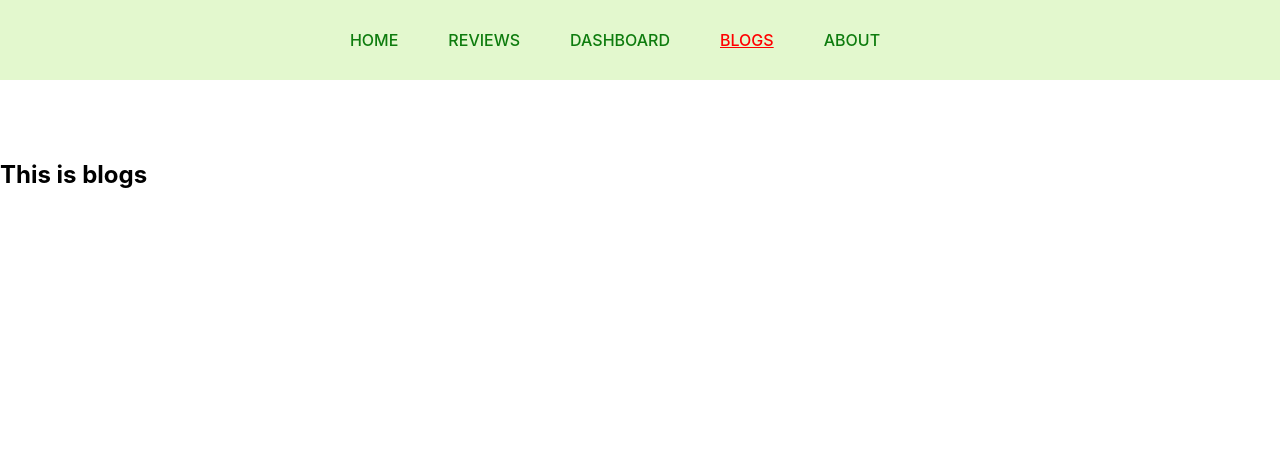
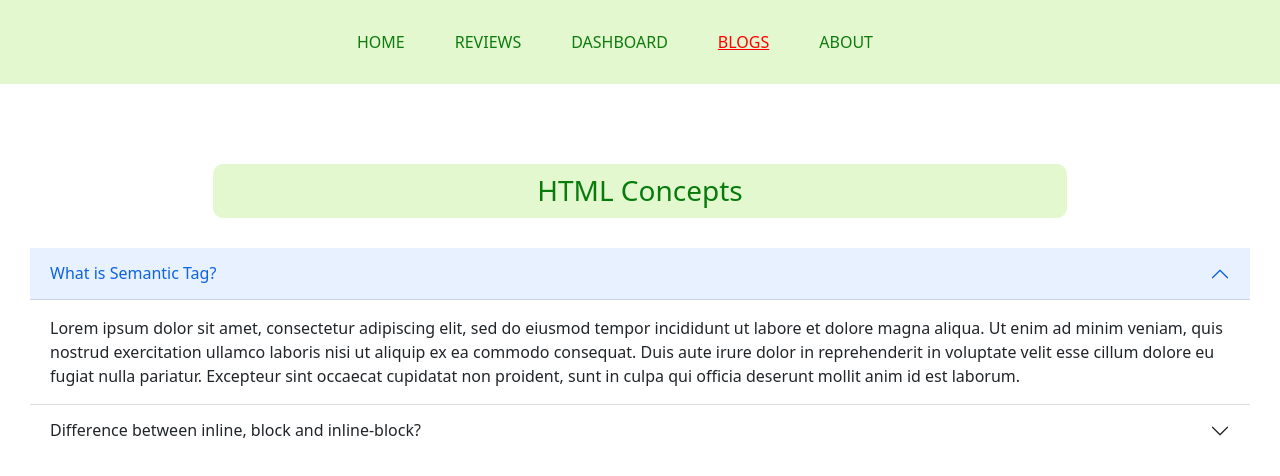
Before and after one commit to ariful892/Computer-hut, a React (Create React App) app: page /blogs in a window 1280 px wide. Shown: the top 476 px of the page. Built offline with nearby package versions, Linux system fonts and the light colour scheme.

Commit message:
about route complete

```diff
--- a/package.json
+++ b/package.json
@@ -6,7 +6,9 @@
     "@testing-library/jest-dom": "^5.16.3",
     "@testing-library/react": "^12.1.4",
     "@testing-library/user-event": "^13.5.0",
+    "bootstrap": "^5.1.3",
     "react": "^18.0.0",
+    "react-bootstrap": "^2.2.3",
     "react-dom": "^18.0.0",
     "react-router-dom": "^6.3.0",
     "react-scripts": "5.0.0",
--- a/src/components/About/About.css
+++ b/src/components/About/About.css
@@ -0,0 +1,5 @@
+.about {
+    text-align: center;
+    padding: 50px;
+
+}
--- a/src/components/About/About.js
+++ b/src/components/About/About.js
@@ -1,9 +1,12 @@
 import React from 'react';
+import './About.css'
 
 const About = () => {
     return (
-        <div>
-            <h2>This is about</h2>
+        <div className='about'>
+            <h2 className='review-title'>About Us</h2>
+            <p>The original MacBook's production was ceased from late 2011 up through 2014, but was relaunched at the beginning of 2015. Going by names like "New MacBook" and "MacBook Retina," the 2015 version included many significant changes. Two innovations included the Force Touch trackpad and a butterfly mechanism for the keyboard's switches.</p>
+            <p>Alternatively referred to as the MBP, the MacBook Pro is a slightly thicker and optionally larger laptop than the MacBook. With more robust internals, it is geared toward users who need their laptop to perform more intensive tasks like video editing. In 2011, the MacBook Pro was the first of Apple's computers to utilize their proprietary Thunderbolt port.</p>
         </div>
     );
 };
--- a/src/components/Blogs/Blogs.css
+++ b/src/components/Blogs/Blogs.css
@@ -0,0 +1,8 @@
+.blogs {
+    margin: 30px;
+}
+
+.blogs .review-title {
+    text-align: center;
+    margin-bottom: 30px;
+}
--- a/src/components/Blogs/Blogs.js
+++ b/src/components/Blogs/Blogs.js
@@ -1,9 +1,37 @@
 import React from 'react';
+import { Accordion } from 'react-bootstrap';
+import './Blogs.css'
 
 const Blogs = () => {
     return (
-        <div>
-            <h2>This is blogs</h2>
+        <div className='blogs'>
+            <h2 className='review-title'>HTML Concepts</h2>
+            <Accordion defaultActiveKey="0" flush>
+                <Accordion.Item eventKey="0">
+                    <Accordion.Header>What is Semantic Tag?</Accordion.Header>
+                    <Accordion.Body>
+                        Lorem ipsum dolor sit amet, consectetur adipiscing elit, sed do eiusmod
+                        tempor incididunt ut labore et dolore magna aliqua. Ut enim ad minim
+                        veniam, quis nostrud exercitation ullamco laboris nisi ut aliquip ex ea
+                        commodo consequat. Duis aute irure dolor in reprehenderit in voluptate
+                        velit esse cillum dolore eu fugiat nulla pariatur. Excepteur sint occaecat
+                        cupidatat non proident, sunt in culpa qui officia deserunt mollit anim id
+                        est laborum.
+                    </Accordion.Body>
+                </Accordion.Item>
+                <Accordion.Item eventKey="1">
+                    <Accordion.Header>Difference between inline, block and inline-block?</Accordion.Header>
+                    <Accordion.Body>
+                        Lorem ipsum dolor sit amet, consectetur adipiscing elit, sed do eiusmod
+                        tempor incididunt ut labore et dolore magna aliqua. Ut enim ad minim
+                        veniam, quis nostrud exercitation ullamco laboris nisi ut aliquip ex ea
+                        commodo consequat. Duis aute irure dolor in reprehenderit in voluptate
+                        velit esse cillum dolore eu fugiat nulla pariatur. Excepteur sint occaecat
+                        cupidatat non proident, sunt in culpa qui officia deserunt mollit anim id
+                        est laborum.
+                    </Accordion.Body>
+                </Accordion.Item>
+            </Accordion>
         </div>
     );
 };
--- a/src/components/Dashboard/Dashboard.css
+++ b/src/components/Dashboard/Dashboard.css
@@ -10,3 +10,9 @@
     padding-bottom: 20px;
     color: rgb(92, 170, 13);
 }
+
+@media only screen and (max-width:692px) {
+    .rechart {
+        grid-template-columns: 1fr;
+    }
+}
--- a/src/components/Header/Header.css
+++ b/src/components/Header/Header.css
@@ -10,3 +10,9 @@
 .routes .route {
     margin-right: 50px;
 }
+
+@media only screen and (max-width:692px) {
+    .routes .route {
+        margin-right: 20px;
+    }
+}
--- a/src/components/Home/Home.css
+++ b/src/components/Home/Home.css
@@ -23,15 +23,15 @@
     margin-top: 10px;
 }
 
-.btn {
+.button {
     background-color: rgb(14, 124, 14);
     color: white;
     border: none;
-    padding: 8px 20px;
+    padding: 10px 20px;
     border-radius: 7px;
 }
 
-.btn:hover {
+.button:hover {
     color: rgb(14, 124, 14);
     background-color: white;
     border: 1px solid rgb(14, 124, 14);
@@ -54,4 +54,25 @@
     background-color: rgb(227, 248, 206);
     padding: 10px 0;
     border-radius: 10px;
+    color: rgb(7, 124, 13);
 }
+
+
+@media only screen and (max-width:692px) {
+    .product-container {
+        display: grid;
+        grid-template-columns: 1fr;
+    }
+
+    .title {
+        margin: 15px;
+    }
+
+    .product-img {
+        margin-left: 100px;
+    }
+
+    .product-review {
+        margin: 50px;
+    }
+}
--- a/src/components/Home/Home.js
+++ b/src/components/Home/Home.js
@@ -21,21 +21,21 @@ const Home = () => {
                     <h1 className='title1'>Computer Hut</h1>
                     <h2 className='title2'>Choose Your Laptop</h2>
                     <p className='product-details'>Laptops are compact enough to carry with you, yet versatile enough to run demanding applications. Notebooks are the best tool for doing serious work or play whether you're at home, on the road or in a college classroom. For those reasons, we've compiled lists of the best business laptops and best college laptops, not to mention our best laptops rankings for most users. </p>
-                    <button className='btn'>Live Demo</button>
+                    <button className='button'>Live Demo</button>
                 </div>
                 <div className="product-img">
                     <img src={img} alt="" />
                 </div>
             </div>
             <div className="product-review">
-                <h2 className='review-title'>Customer Reviews: {slicedReviews.length}</h2>
+                <h2 className='review-title'>Customer Reviews({slicedReviews.length})</h2>
                 {
                     slicedReviews.map(review => <Review
                         key={review.id}
                         review={review}
                     ></Review>)
                 }
-                <Link to="/reviews"><button className='btn'>See all reviews</button></Link>
+                <Link to="/reviews"><button className='button'>See all reviews</button></Link>
             </div>
 
         </div>
--- a/src/index.js
+++ b/src/index.js
@@ -4,6 +4,7 @@ import './index.css';
 import App from './App';
 import reportWebVitals from './reportWebVitals';
 import { BrowserRouter } from 'react-router-dom';
+import 'bootstrap/dist/css/bootstrap.min.css';
 
 ReactDOM.render(
   <React.StrictMode>
```
Also changed, not shown: 1 other file (tests, documents, lock files or other folders).
